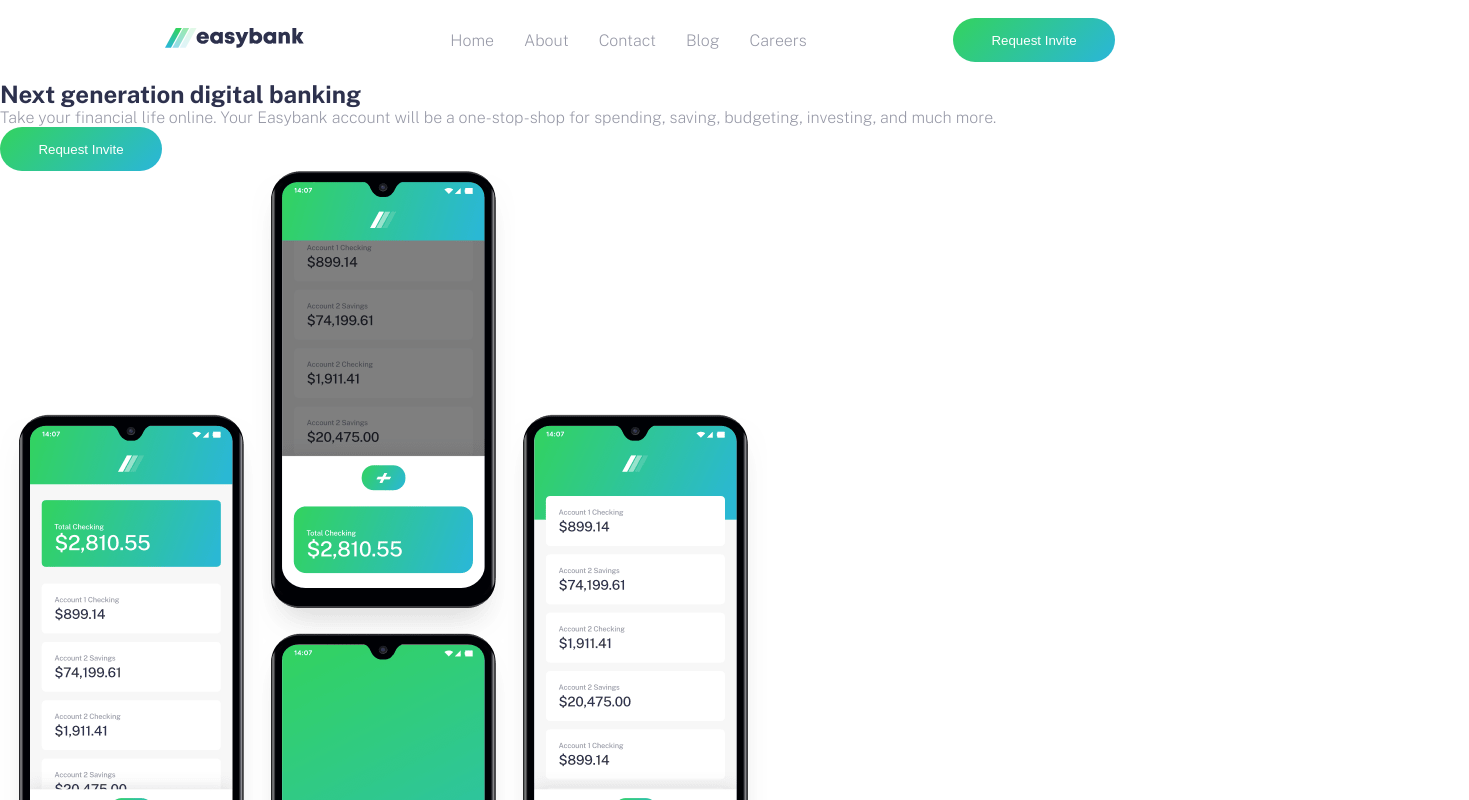
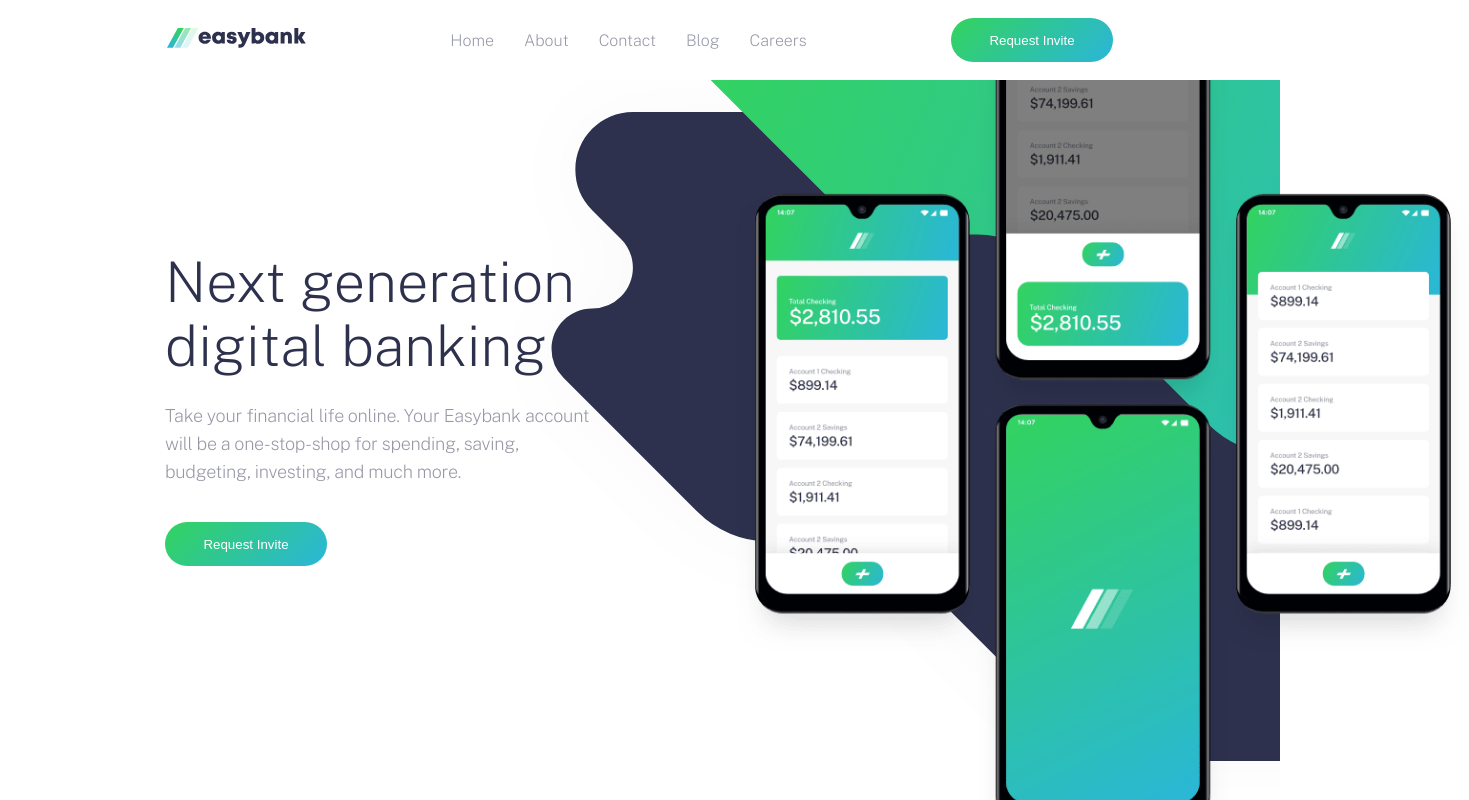
Before and after one commit to Danielsilverio81/challenge_FrontEnd-Mentor_landingPage_Easybank, a plain HTML site: page index.html in a window 1280 px wide. Shown: the top 800 px of the page, 1469 px wide, since content can reach past the window. Drawn offline with nearby package versions, Linux system fonts and the light colour scheme.

Commit message:
add :) content  first section styles

```diff
--- a/index.html
+++ b/index.html
@@ -34,7 +34,8 @@
   </header>
 
   <main id="content">
-    <section>
+    <section id="section-intro">
+      <div class="call-action">
         <h1>Next generation digital banking</h1>
         <p class="info call-info">
           Take your financial life online. Your Easybank account will be a
@@ -42,6 +43,7 @@
           more.
         </p>
         <button class="container-btn">Request Invite</button>
+      </div>
 
       <div class="mockups">
         <img src="./src/images/image-mockups.png" alt="Mockups phone images" />
--- a/src/scss/forward/lib.scss
+++ b/src/scss/forward/lib.scss
@@ -1 +1,2 @@
 @forward '../variables/colorsPalette';
+@forward '../variables/size';
--- a/src/scss/index.scss
+++ b/src/scss/index.scss
@@ -18,6 +18,8 @@ body {
         "content content content"
         "footer footer footer";
     grid-template-rows: 80px 1fr 190px;
+    overflow: hidden;
+    overflow-y: scroll;
 }
 
 .container-btn {
@@ -31,10 +33,13 @@ body {
 }
 
 #header {
+    padding: 2px;
     grid-area: header;
     display: flex;
     justify-content: space-between;
     align-items: center;
+    background-color: white;
+    z-index: 1000;
 
     .logo {
         margin-left: 165px;
@@ -64,8 +69,56 @@ body {
 #content {
     grid-area: content;
 
-    h1, h2 {
+    h1,
+    h2 {
         color: lib.$secondary;
+    }
+
+    #section-intro {
+        display: flex;
+        background-image: url('../images/bg-intro-desktop.svg');
+        background-repeat: no-repeat;
+        background-size: auto;
+        background-position: right -470px top -275px;
+        width: 100vw;
+
+        .call-action {
+            margin-top: 170px;
+            margin-left: 165px;
+            position: absolute;
+            width: 447px;
+            height: 316px;
+
+            h1 {
+                font-size: lib.$fontH1;
+                width: 100%;
+                font-weight: 300;
+                line-height: 64px;
+                margin-right: 45px;
+                margin-bottom: 24px;
+            }
+
+            p {
+                width: 440px;
+                font-size: lib.$fontNormal;
+                font-weight: 400;
+                line-height: 28px;
+                letter-spacing: -0.281px;
+                margin-bottom: 36px;
+            }
+        }
+
+        .mockups {
+            position: relative;
+            top: -120px;
+            right: -737px;
+            img {
+            background: transparent;
+            width: 100%;
+            max-width: 732px;
+            height: 901px;
+           }
+        }
     }
 }
 
--- /dev/null
+++ b/src/scss/variables/_size.scss
@@ -0,0 +1,3 @@
+$fontH1: 56px;
+$fontH2: 40px;
+$fontNormal: 18px;
```
Also changed, not shown: src/css/style.css, 1 other file. Lines whose indentation alone changed are shown as unchanged.
